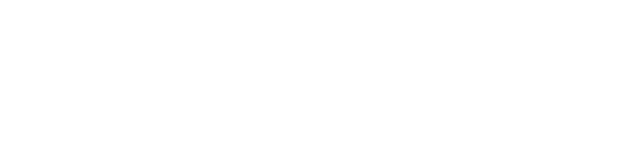
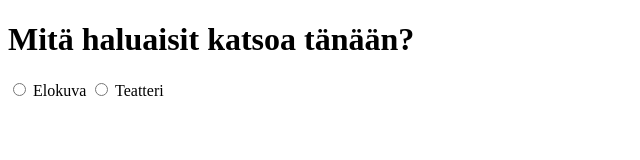
Before and after one commit to kimmolehtimaki/JS-projekti-2-AJAX, a plain HTML site: page index.html in a window 1280 px wide. Shown: the whole page, without its empty margins (0-640 px from the left). Drawn offline with Linux system fonts and the light colour scheme.

Commit message:
Initial idea

```diff
--- a/index.html
+++ b/index.html
@@ -7,6 +7,14 @@
     <link rel="stylesheet" href="styles.css" />
   </head>
   <body>
+    <div>
+      <h1>Mitä haluaisit katsoa tänään?</h1>
+    </div>
+    <input type="radio" id="movie" name="elokuva" />
+    <label for="movie">Elokuva</label>
+    <input type="radio" id="theater" name="theater" />
+    <label for="theater">Teatteri</label>
+
     <script src="script.js"></script>
   </body>
 </html>
```
